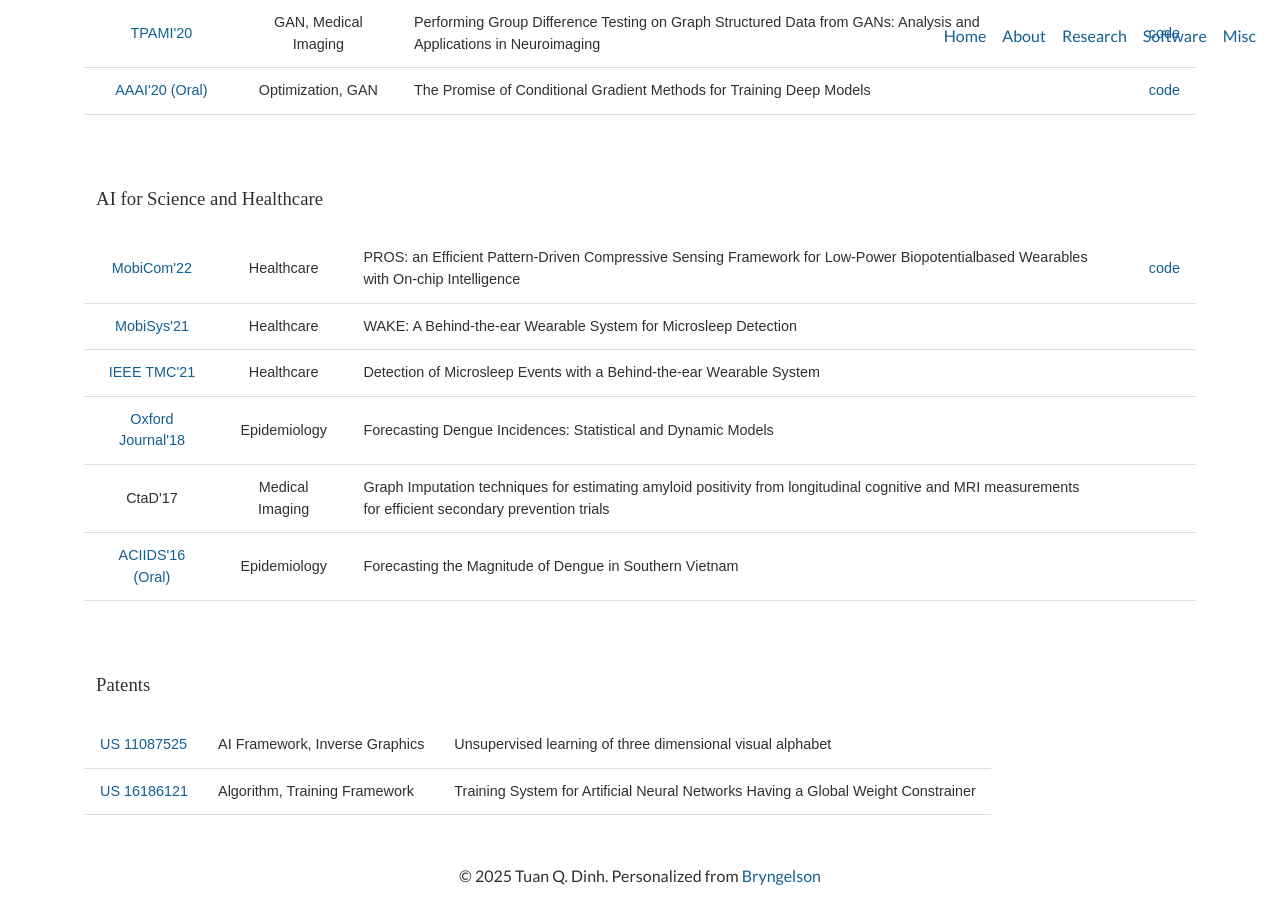
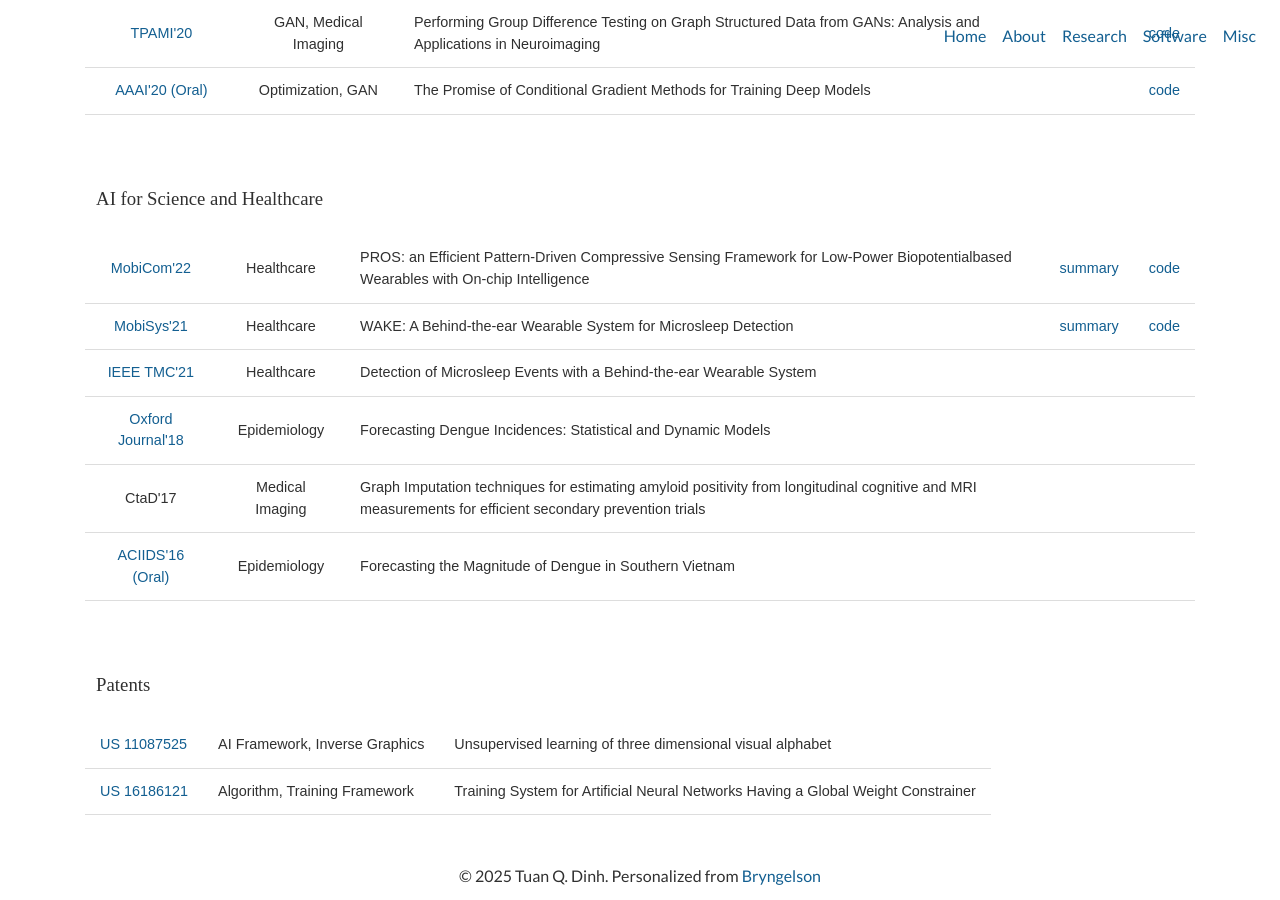
Before and after one commit to tuanqdinh/tuanqdinh.github.io, a Jekyll site: the page built from _pages/home.md, in a window 1280 px wide and 900 px high, scrolled down 1156 px. Built offline with Jekyll 4.4.1, drawn with Linux system fonts in a browser that asks for light colours; nearby versions of some CDN libraries; a style sheet for code colours, icons or effects is not loaded.

Commit message:
update news

```diff
--- a/_data/paper_others.yml
+++ b/_data/paper_others.yml
@@ -6,6 +6,7 @@
   link: "https://dl.acm.org/doi/10.1145/3495243.3560533"
   # slides: /pdfs/
   badge: "MobiCom'22"
+  summary: "#"
   code: https://github.com/PROS-public/pros
   authors: "Nhat Pham, Hong Jia, Minh Tran, <ins><strong>Tuan Dinh</strong></ins>, Nam Bui, Young Kwon, Dong Ma, Phuc Nguyen, Cecilia Mascolo, and Tam Vu"
 
@@ -18,6 +19,8 @@
   # slides: /pdfs/
   badge: "MobiSys'21"
   link: "https://dl.acm.org/doi/10.1145/3386901.3389032"
+  summary: "#"
+  code: "#"
   authors: "Nhat Pham, <ins><strong>Tuan Dinh</strong></ins>, Zohreh Raghebi, Taeho Kim, Nam Bui, Phuc Nguyen, Hoang Truong, Farnoush Banaei-Kashani, Ann Halbower, Thang Dinh, and Tam Vu"
 
 - title:  "Detection of Microsleep Events with a Behind-the-ear Wearable System"
--- a/_includes/selected_publications.html
+++ b/_includes/selected_publications.html
@@ -57,12 +57,12 @@
         <td class="styled-center">{% if article.summary %} <a href="{{ article.summary }}">summary</a>{% endif %}</td>
         <td class="styled-center">{% if article.code %} <a href="{{ article.code }}">code</a>{% endif %}</td>
       </tr>
-      {% if article.tldr %}
+      <!-- {% if article.tldr %}
       <tr>
         <td colspan="2"></td>
         <td colspan="4"><em>TL;DR: {{article.tldr }}</em></td>
       </tr>
-      {% endif %}
+      {% endif %} -->
       {% endfor %}
     </table>
 </div>
```
